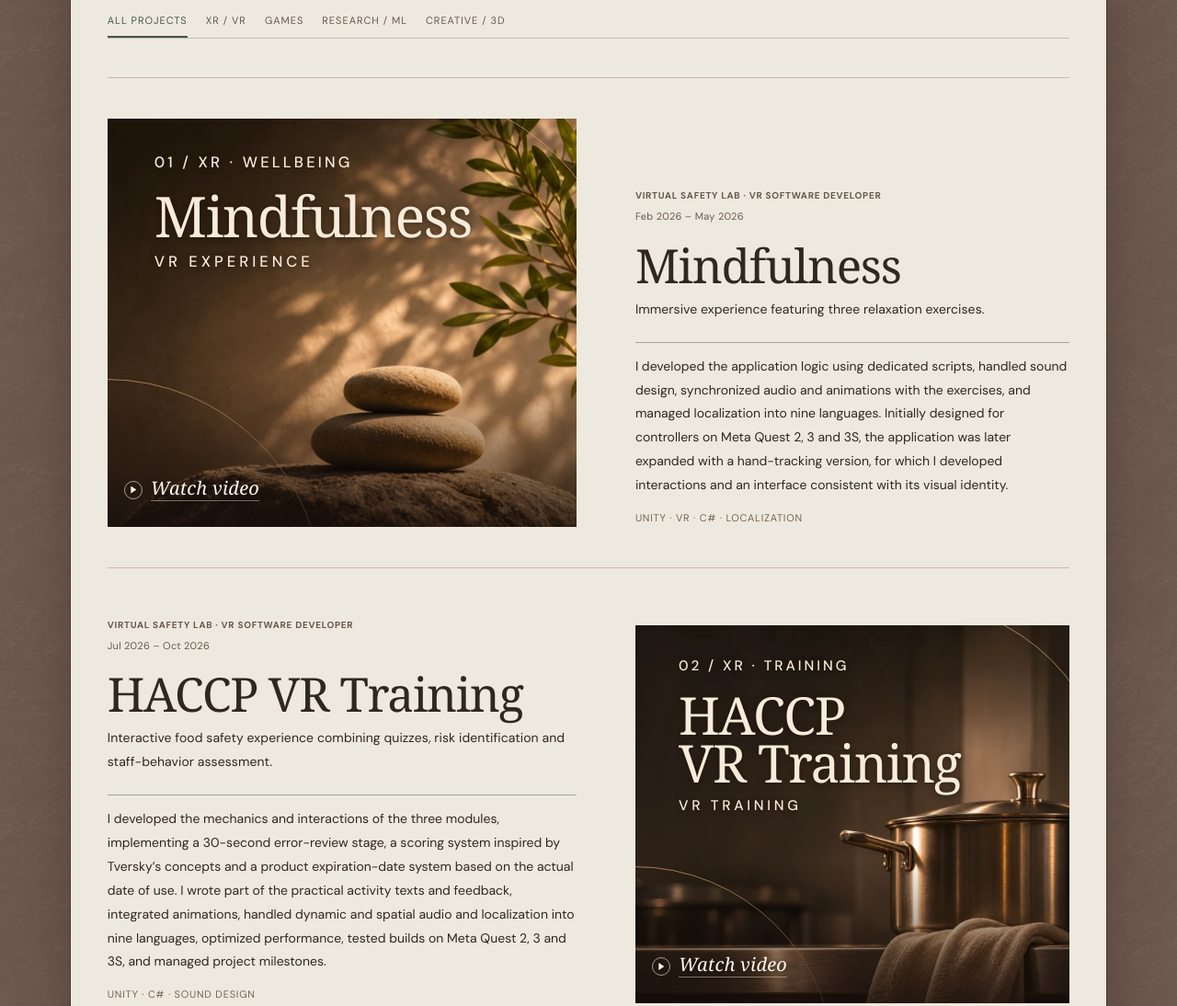
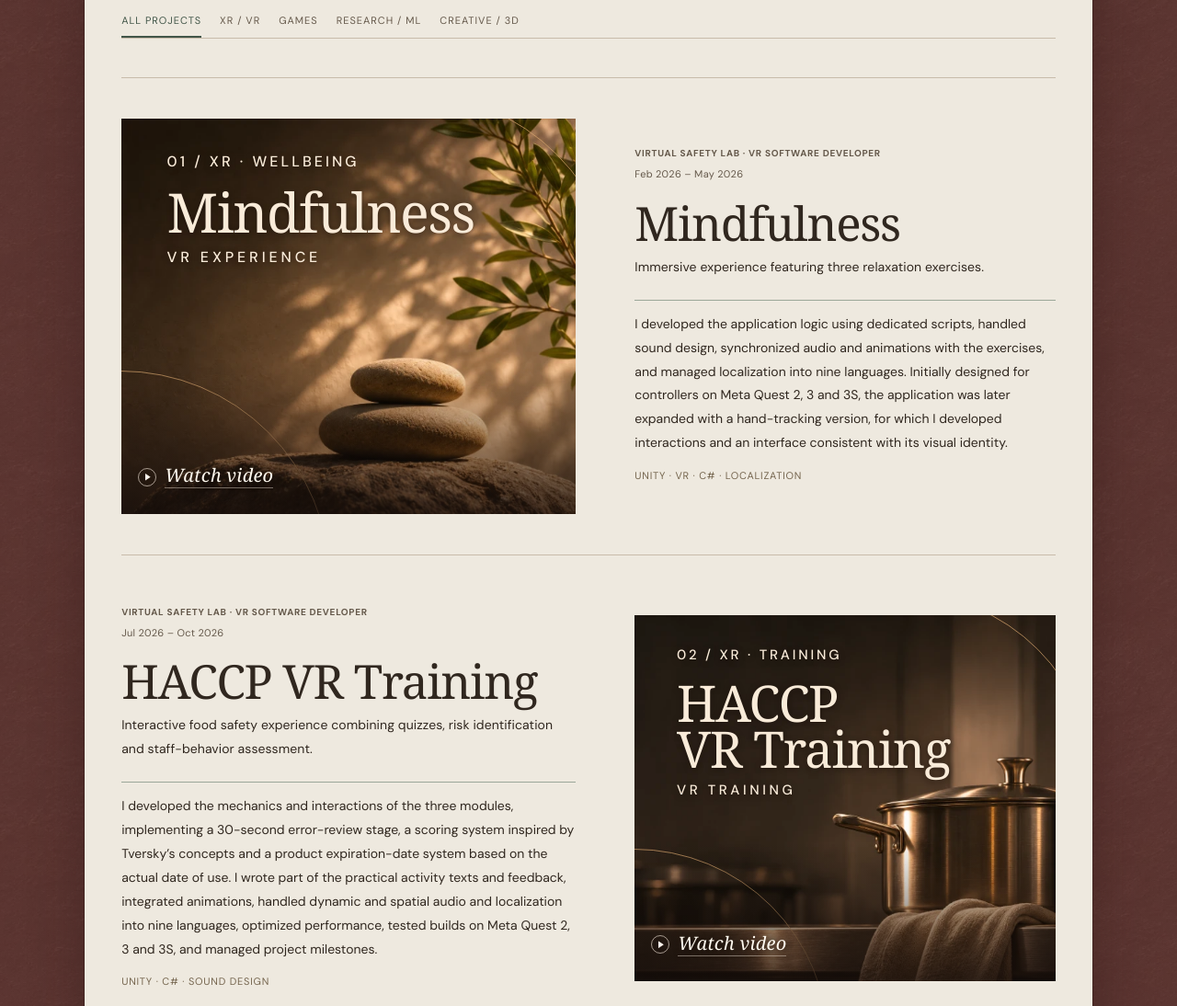
Before and after one commit to virginiaermondi1400/myportfolio, a plain HTML site: page index.html in a window 1280 px wide. Shown: the part 1158-2252 px from the top of the page at 92% size. Drawn offline with Linux system fonts and the light colour scheme; a web font is replaced by a local one.

Commit message:
Use a burgundy outer frame and center project artwork

```diff
--- a/style.css
+++ b/style.css
@@ -1052,7 +1052,7 @@ h1,h2,h3,.section h2,.contact h2{font-family:var(--serif);font-weight:400;letter
 .hero-editorial h1 {
   margin: 0;
   color: var(--ink);
-  font-size: clamp(3rem, 6.2vw, 5.8rem);
+  font-size: clamp(3rem, 6.2vw, 5.5rem);
   line-height: .91;
   letter-spacing: -.042em;
 }
@@ -1290,19 +1290,19 @@ h1,h2,h3,.section h2,.contact h2{font-family:var(--serif);font-weight:400;letter
 }
 
 body {
-  --frame-gutter: clamp(28px, 6vw, 96px);
+  --frame-gutter: clamp(28px, 7.2vw, 108px);
   padding-block: clamp(20px, 2.4vw, 36px);
-  background-color: #665248;
-  background-image: linear-gradient(#89685899, #89685899), url("assets/slate-backdrop.webp");
+  background-color: #512e2b;
+  background-image: linear-gradient(#652f2ab3, #652f2ab3), url("assets/slate-backdrop.webp");
   background-position: center top;
   background-size: auto, 840px auto;
 }
 
 .site-sheet {
-  width: min(1240px, calc(100% - var(--frame-gutter) - var(--frame-gutter)));
+  width: min(1190px, calc(100% - var(--frame-gutter) - var(--frame-gutter)));
   margin-inline: auto;
   background: var(--bg);
-  box-shadow: 0 0 0 1px #2f201b70, 0 18px 52px #2f201b66;
+  box-shadow: 0 0 0 1px #2b151470, 0 18px 52px #2b151466;
 }
 
 @media (min-width: 751px) {
@@ -1310,30 +1310,25 @@ body {
     width: min(1200px, calc(100% - 80px));
   }
 
-  .project:not(.is-playing) .visual,
-  .project:not(.is-playing) .project-body {
-    align-self: end;
-  }
-
-  .project:not(.is-playing) .project-body {
-    padding-bottom: 0;
+  .project .visual {
+    align-self: center;
   }
 }
 
 @media (max-width: 750px) {
   body {
-    --frame-gutter: 10px;
+    --frame-gutter: 12px;
     padding-block: 8px;
   }
 }
 
 @media (max-width: 600px) {
   body {
-    --frame-gutter: 6px;
+    --frame-gutter: 8px;
   }
 
   .site-sheet .wrap {
-    margin-inline: max(14px, env(safe-area-inset-left)) max(14px, env(safe-area-inset-right));
+    margin-inline: max(12px, env(safe-area-inset-left)) max(12px, env(safe-area-inset-right));
   }
 
   .site-sheet {
```
